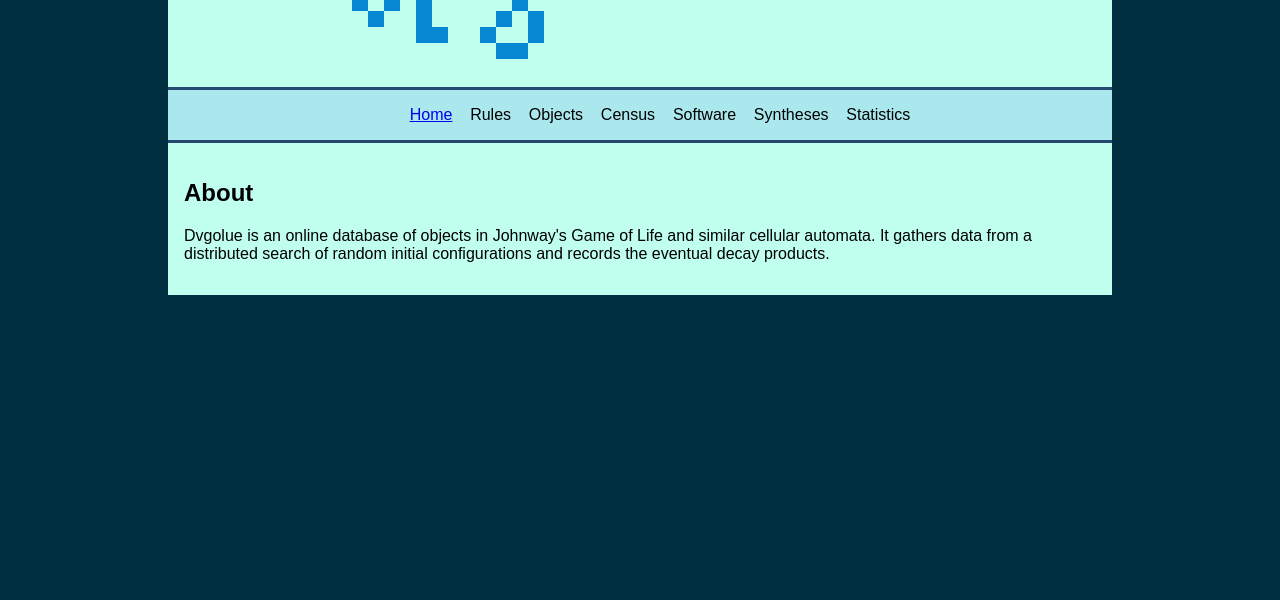
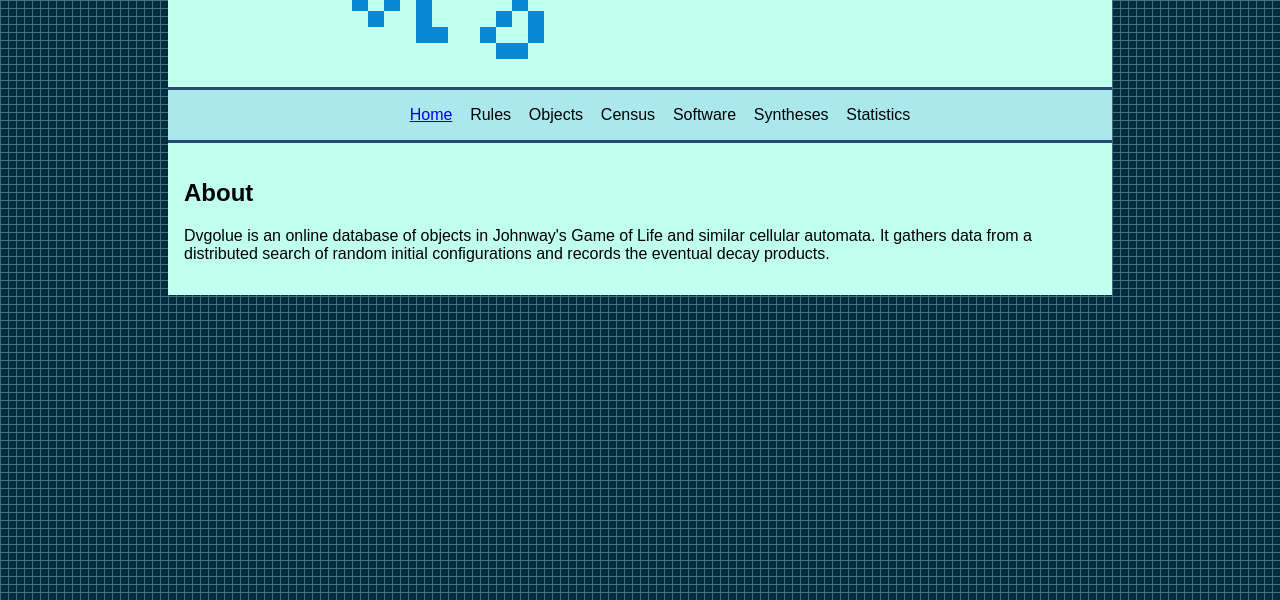
Before and after one commit to EZLiang/dvgolue, a plain HTML site: page index.html in a window 1280 px wide. Shown: the part 200-800 px from the top of the page. Drawn offline with Linux system fonts and the light colour scheme.

Commit message:
add catagolue grid

```diff
--- a/main.css
+++ b/main.css
@@ -8,6 +8,10 @@ html {
   background-color: #003040;
   padding: 10em;
   padding-top: 1em;
+  background-size: 8px 8px;
+  background-image:
+    linear-gradient(to right, #407080 1px, transparent 1px),
+    linear-gradient(to bottom, #407080 1px, transparent 1px);
 }
 
 div#main {
```
